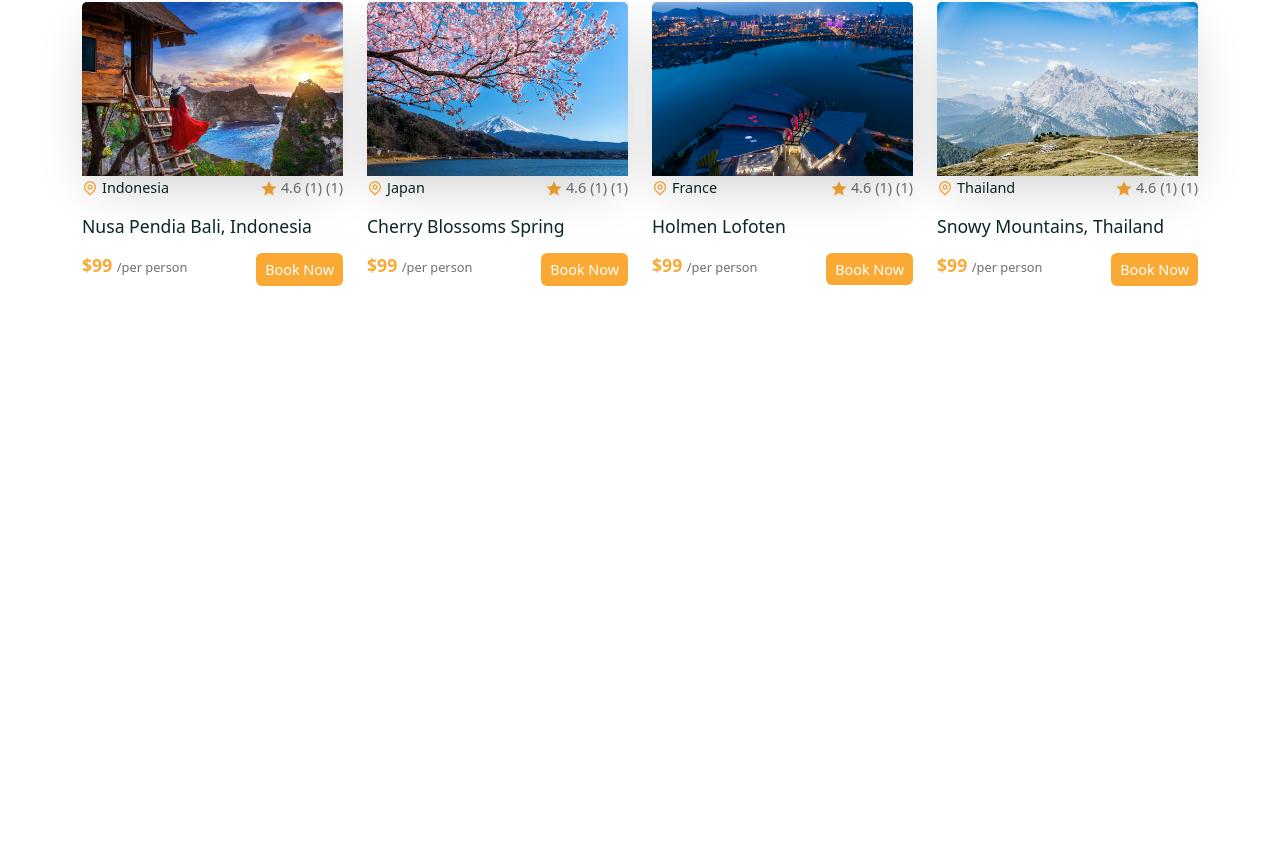
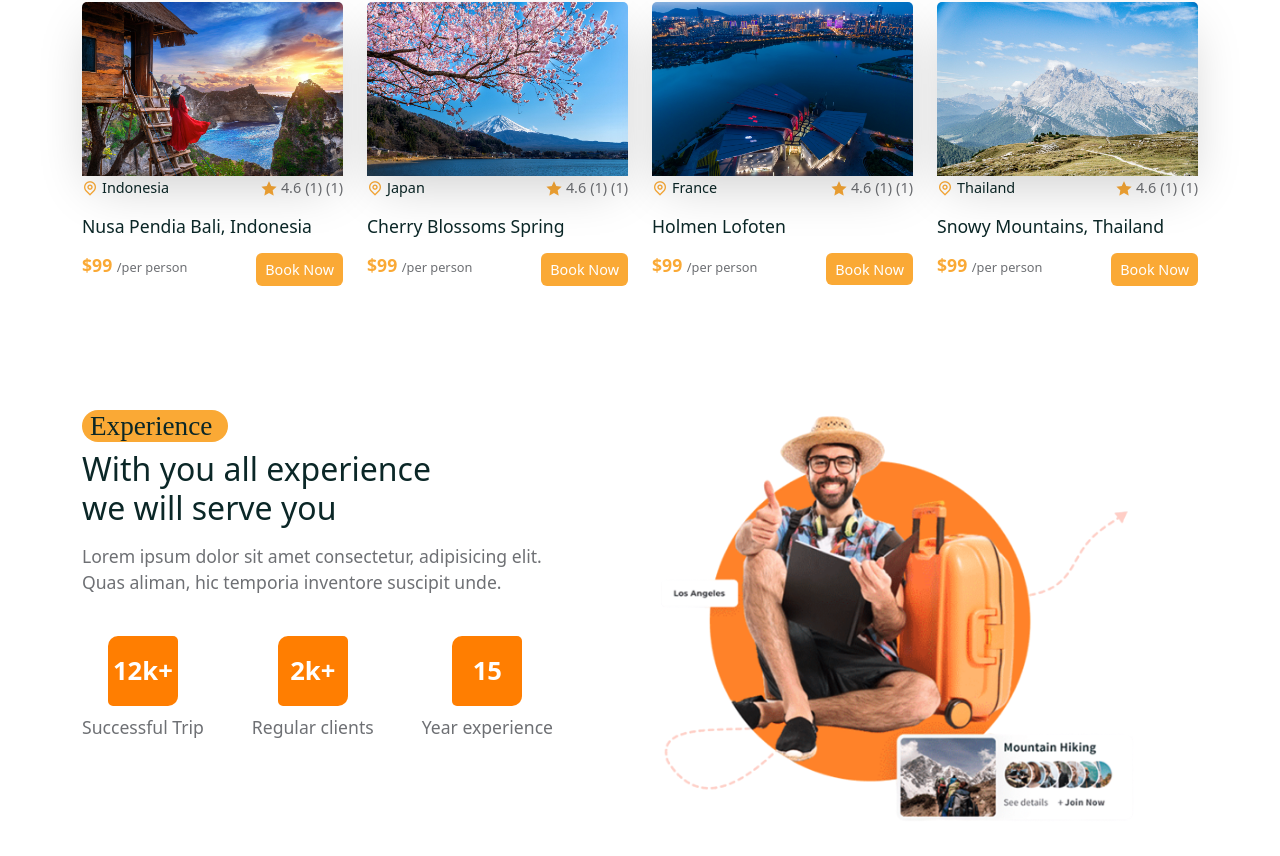
Before and after one commit to sangdo01/TravalBooking-MERN, a React (Create React App) app in the folder tour-management/frontend/: page /home in a window 1280 px wide. Shown: the part 1586-2442 px from the top of the page. Before the commit the page ends 1946 px from the top, so only its background shows below. Built offline with nearby package versions, Linux system fonts and the light colour scheme; a web font is replaced by a local one.

Commit message:
experience section

```diff
--- a/tour-management/frontend/src/pages/Home.jsx
+++ b/tour-management/frontend/src/pages/Home.jsx
@@ -10,6 +10,7 @@
 import SearchBar from '../shared/SearchBar';
 import ServiceList from '../services/ServiceList';
 import FeatureTourList from '../components/Feature-tours/FeatureTourList';
+import experienceImg from '../assets/images/experience.png';
 
 const Home = () => {
   return <>
@@ -20,7 +21,7 @@
           <Col lg='6'>
             <div className="hero__content">
               <div className="hero__subtitle d-flex align-items-center ">
-                <Subtitle subtitle={'Know Before You Go'}/>
+                <Subtitle subtitle={'Know Before You Go'} />
                 <img src={worldImg} alt="" />
               </div>
               <h1>Traveling opens the door to creating <span className="highlight"> memories</span></h1>
@@ -66,10 +67,51 @@
             <Subtitle subtitle={"Explore"} />
             <h2 className="featured__tour-title">Our featured tour</h2>
           </Col>
-          <FeatureTourList/>
+          <FeatureTourList />
         </Row>
       </Container>
     </section>
+    { /*================= Feature section end ===================*/}
+
+    { /*================= Feature section end ===================*/}
+
+    <section>
+      <Container>
+        <Row>
+          <Col lg="6">
+            <div className="experience__content">
+              <Subtitle subtitle={"Experience"} />
+
+              <h2>
+                With you all experience <br /> we will serve you
+              </h2>
+              <p>Lorem ipsum dolor sit amet consectetur, adipisicing elit.
+                <br />
+                Quas aliman, hic temporia inventore suscipit unde.
+              </p>
+            </div>
+            <div className="counter__wrapper d-flex align-items-center gap-5">
+              <div className="counter__box">
+                <span>12k+</span>
+                <h6>Successful Trip</h6>
+              </div>
+              <div className="counter__box">
+                <span>2k+</span>
+                <h6>Regular clients</h6>
+              </div>
+              <div className="counter__box">
+                <span>15</span>
+                <h6>Year experience</h6>
+              </div>
+            </div>
+          </Col>
+          <Col lg="6">
+            <div className="experience__img"><img src={experienceImg} alt="" /></div>
+          </Col>
+        </Row>
+      </Container>
+    </section>
+
     { /*================= Feature section end ===================*/}
   </>
 }
--- a/tour-management/frontend/src/styles/home.css
+++ b/tour-management/frontend/src/styles/home.css
@@ -1,9 +1,9 @@
-.hero__subtitle img{
+.hero__subtitle img {
     width: 2.3rem;
     height: 2.3rem;
 }
 
-.hero__content h1{
+.hero__content h1 {
     font-size: 3.2rem;
     font-weight: 600;
     margin-top: 1rem;
@@ -11,18 +11,18 @@
     color: var(--heading-color);
 }
 
-.hero__content h1 .highlight{
+.hero__content h1 .highlight {
     color: var(--secondary-color);
 }
 
-.hero__content p{
+.hero__content p {
     font-size: 1.1rem;
     color: var(--text-color);
     line-height: 2rem;
 }
 
 .hero__img-box img,
-.hero__img-box video{
+.hero__img-box video {
     width: 100%;
     height: 300px;
     border-radius: 20px;
@@ -30,22 +30,22 @@
     object-fit: cover;
 }
 
-.hero__content{
+.hero__content {
     padding-top: 3.5rem;
 }
 
-.hero__img-box{
+.hero__img-box {
     padding-top: 2rem;
 }
 
-.services__subtitle{
+.services__subtitle {
     font-size: 2.2rem;
     font-weight: 500;
     color: #ee6e6e;
     font-family: var(--subtitle-font-name);
 }
 
-.services__title{
+.services__title {
     font-size: 2.5rem;
     font-weight: 500;
 }
@@ -54,3 +54,37 @@
     font-size: 2.3rem;
     font-weight: 500;
 }
+
+.experience__content p {
+    font-size: 1.1rem;
+    color: var(--text-color);
+    margin-top: 1rem;
+}
+
+.counter__wrapper {
+    margin-top: 2.5rem;
+}
+
+.counter__box span {
+    width: 70px;
+    height: 70px;
+    margin: auto;
+    display: flex;
+    align-items: center;
+    justify-content: center;
+    background: var(--primary-color);
+    color: #fff;
+    font-size: 1.6rem;
+    font-weight: 600;
+    border-radius: 10px 5px 10px 5px;
+}
+
+.counter__box h6 {
+    font-size: 1.1rem;
+    margin-top: 0.7rem;
+    color: var(--text-color);
+}
+
+.experience__img img {
+    width: 90%;
+}
```
